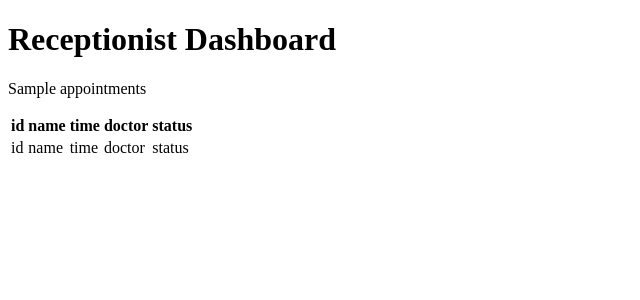
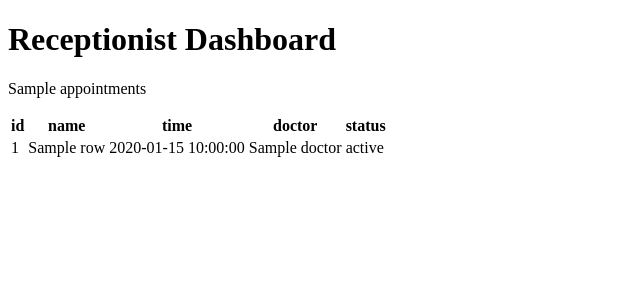
Before and after one commit to Beno-Jeffry-B/flask-applications, a Flask app: template day2/templates/index.html in a window 1280 px wide. Shown: the top 300 px of the page, without its empty margins (0-640 px from the left). Run offline with Flask 3, Linux system fonts and the light colour scheme; the template is opened without the code that fills it: most values are stand-ins (such as "Sample title", 1, 10 or a date in 2020).

Commit message:
previously jus printed static words for verifying for loop is working or not now we have implemented the accessing of dictionary elements using for loop of jinja syntax

```diff
--- a/day2/templates/index.html
+++ b/day2/templates/index.html
@@ -39,11 +39,11 @@
         <tbody>
             {% for row in appointments %}
             <tr>
-                <td>id</td>
-                <td>name</td>
-                <td>time</td>
-                <td>doctor</td>
-                <td>status</td>
+                <td>{{ row.id }}</td>
+                <td>{{ row.name }}</td>
+                <td>{{ row.time }}</td>
+                <td>{{ row.doctor }}</td>
+                <td>{{ row.status }}</td>
             </tr>
             {% endfor %}
         </tbody>
```
